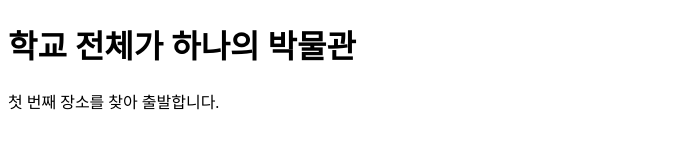
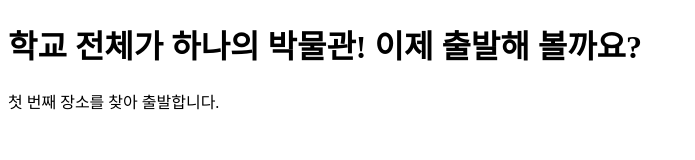
Before and after one commit to woo6629058/campus-hotspots, a plain HTML site: page index.html in a window 1280 px wide. Shown: the whole page, without its empty margins (0-695 px from the left). Drawn offline with Linux system fonts and the light colour scheme.

Commit message:
feat: update first place introduction

```diff
--- a/index.html
+++ b/index.html
@@ -6,7 +6,7 @@
     <title>Campus Museum</title>
   </head>
   <body>
-    <h1>학교 전체가 하나의 박물관</h1>
+    <h1>학교 전체가 하나의 박물관! 이제 출발해 볼까요?</h1>
     <p>첫 번째 장소를 찾아 출발합니다.</p>
   </body>
 </html>
```
